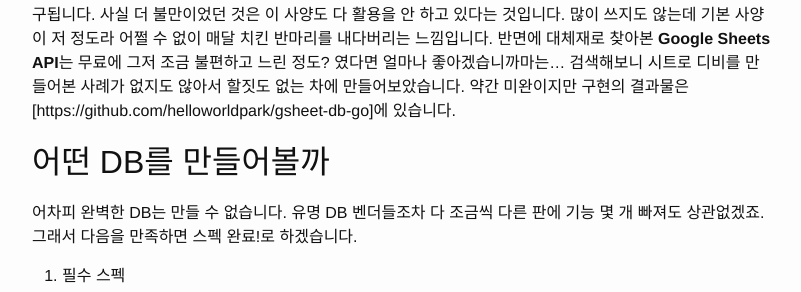
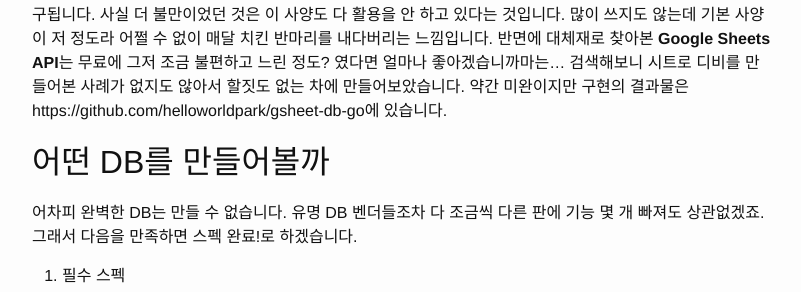
Before and after one commit to helloworldpark/helloworldpark.github.com, a Jekyll site: the page built from _posts/2020-03-14-Google Spreadsheet로 DB 만들기.md, in a window 1280 px wide and 900 px high, scrolled down 438 px. Shown: the part 206-498 px from the top of the window, without its empty margins (238-1039 px from the left). Built offline with Jekyll 4.4.1, drawn with Linux system fonts in a browser that asks for light colours; comment, search, counter and statistics services are not loaded.

```diff
--- a/_posts/2020-03-14-Google Spreadsheet로 DB 만들기.md
+++ b/_posts/2020-03-14-Google Spreadsheet로 DB 만들기.md
@@ -19,7 +19,7 @@ categories: jekyll update
      - 현재 사용량: 1.5GB
 
 성능상 이슈 없이 잘 쓰고 있지만 문제는 가격. 이 정도 사양이면 DB 값으로만 매달 11,000원이 약간 안 되게 청구됩니다. 사실 더 불만이었던 것은 이 사양도 다 활용을 안 하고 있다는 것입니다. 많이 쓰지도 않는데 기본 사양이 저 정도라 어쩔 수 없이 매달 치킨 반마리를 내다버리는 느낌입니다.
-반면에 대체재로 찾아본 **Google Sheets API**는 무료에 그저 조금 불편하고 느린 정도? 였다면 얼마나 좋아겠습니까마는... 검색해보니 시트로 디비를 만들어본 사례가 없지도 않아서 할짓도 없는 차에 만들어보았습니다. 약간 미완이지만 구현의 결과물은 [https://github.com/helloworldpark/gsheet-db-go]에 있습니다.
+반면에 대체재로 찾아본 **Google Sheets API**는 무료에 그저 조금 불편하고 느린 정도? 였다면 얼마나 좋아겠습니까마는... 검색해보니 시트로 디비를 만들어본 사례가 없지도 않아서 할짓도 없는 차에 만들어보았습니다. 약간 미완이지만 구현의 결과물은 https://github.com/helloworldpark/gsheet-db-go에 있습니다.
 
 ## 어떤 DB를 만들어볼까
 어차피 완벽한 DB는 만들 수 없습니다. 유명 DB 벤더들조차 다 조금씩 다른 판에 기능 몇 개 빠져도 상관없겠죠. 그래서 다음을 만족하면 스펙 완료!로 하겠습니다.
```
